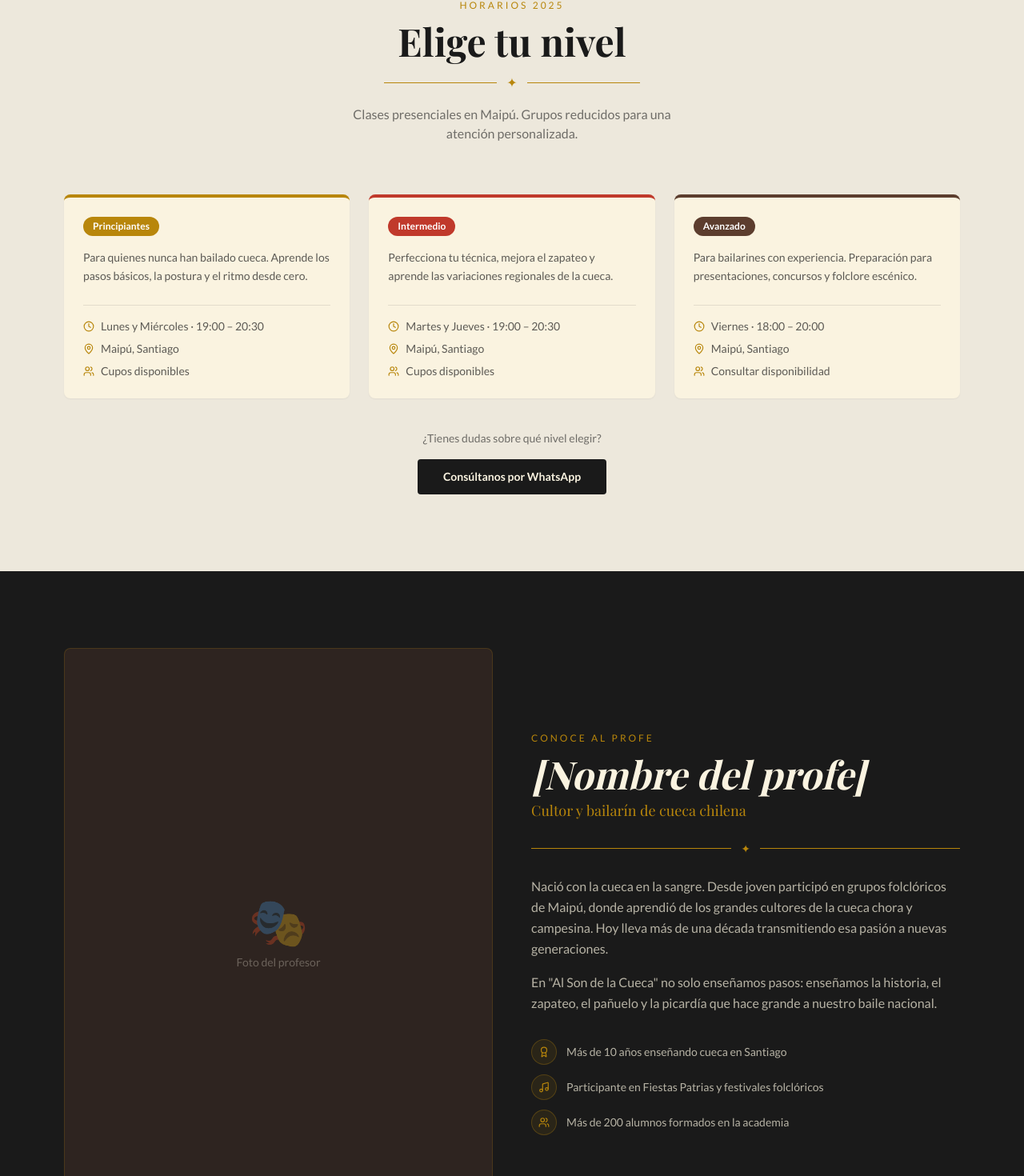
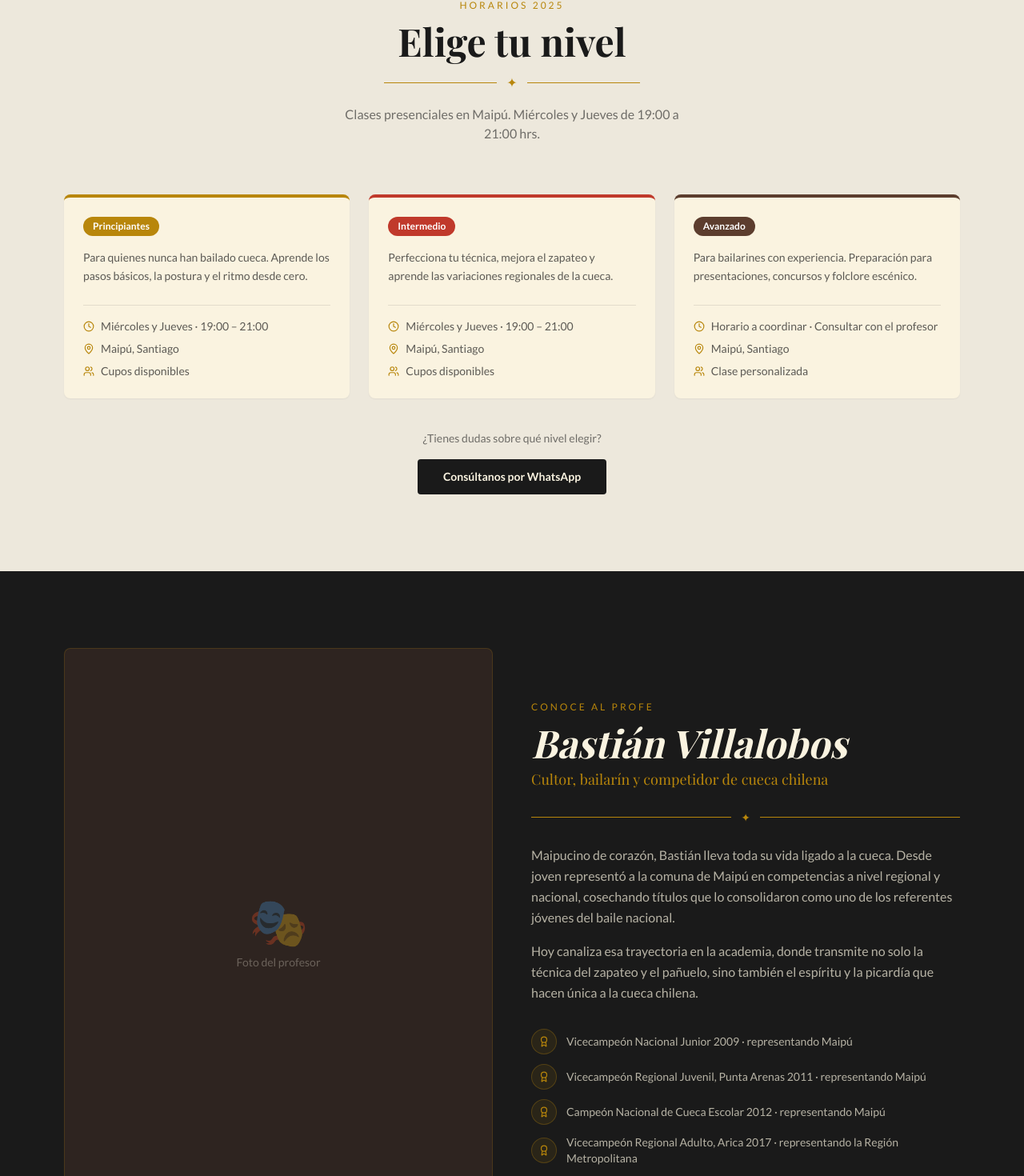
Before and after one commit to CristobalR1102/alsondelacueca, a React (Vite) app: page / in a window 1280 px wide. Shown: the part 897-2367 px from the top of the page at 80% size. Built offline with nearby package versions, Linux system fonts and the light colour scheme.

Commit message:
feat: datos reales - Bastián Villalobos, horarios y IG

```diff
--- a/src/components/Clases.jsx
+++ b/src/components/Clases.jsx
@@ -4,8 +4,8 @@ const niveles = [
   {
     nivel: "Principiantes",
     descripcion: "Para quienes nunca han bailado cueca. Aprende los pasos básicos, la postura y el ritmo desde cero.",
-    dias: "Lunes y Miércoles",
-    horario: "19:00 – 20:30",
+    dias: "Miércoles y Jueves",
+    horario: "19:00 – 21:00",
     cupos: "Cupos disponibles",
     color: "border-dorado",
     badge: "bg-dorado",
@@ -13,8 +13,8 @@ const niveles = [
   {
     nivel: "Intermedio",
     descripcion: "Perfecciona tu técnica, mejora el zapateo y aprende las variaciones regionales de la cueca.",
-    dias: "Martes y Jueves",
-    horario: "19:00 – 20:30",
+    dias: "Miércoles y Jueves",
+    horario: "19:00 – 21:00",
     cupos: "Cupos disponibles",
     color: "border-rojo",
     badge: "bg-rojo",
@@ -22,9 +22,9 @@ const niveles = [
   {
     nivel: "Avanzado",
     descripcion: "Para bailarines con experiencia. Preparación para presentaciones, concursos y folclore escénico.",
-    dias: "Viernes",
-    horario: "18:00 – 20:00",
-    cupos: "Consultar disponibilidad",
+    dias: "Horario a coordinar",
+    horario: "Consultar con el profesor",
+    cupos: "Clase personalizada",
     color: "border-tierra",
     badge: "bg-tierra",
   },
@@ -46,7 +46,7 @@ export default function Clases() {
             <span className="text-dorado">✦</span>
           </div>
           <p className="font-body text-carbon/60 mt-4 max-w-md mx-auto">
-            Clases presenciales en Maipú. Grupos reducidos para una atención personalizada.
+            Clases presenciales en Maipú. Miércoles y Jueves de 19:00 a 21:00 hrs.
           </p>
         </div>
 
--- a/src/components/Contacto.jsx
+++ b/src/components/Contacto.jsx
@@ -39,7 +39,7 @@ export default function Contacto() {
                 </div>
                 <div>
                   <p className="font-body text-crema/50 text-xs uppercase tracking-widest">Clases</p>
-                  <p className="font-body text-crema text-sm">Lunes a Viernes desde las 19:00</p>
+                  <p className="font-body text-crema text-sm">Miércoles y Jueves · 19:00 – 21:00 hrs</p>
                 </div>
               </div>
 
@@ -50,12 +50,12 @@ export default function Contacto() {
                 <div>
                   <p className="font-body text-crema/50 text-xs uppercase tracking-widest">Instagram</p>
                   <a
-                    href="https://instagram.com/alsondelacueca"
+                    href="https://www.instagram.com/academia_alsondelacueca/"
                     target="_blank"
                     rel="noreferrer"
                     className="font-body text-crema text-sm hover:text-dorado transition-colors"
                   >
-                    @alsondelacueca
+                    @academia_alsondelacueca
                   </a>
                 </div>
               </div>
@@ -75,7 +75,7 @@ export default function Contacto() {
               Te respondemos el mismo día.
             </p>
             <a
-              href="https://wa.me/56912345678?text=Hola!%20Me%20interesa%20inscribirme%20en%20Al%20Son%20de%20la%20Cueca.%20%C2%BFPodr%C3%ADan%20darme%20m%C3%A1s%20informaci%C3%B3n?"
+              href="https://wa.me/56991555287?text=Hola!%20Me%20interesa%20inscribirme%20en%20Al%20Son%20de%20la%20Cueca.%20%C2%BFPodr%C3%ADan%20darme%20m%C3%A1s%20informaci%C3%B3n?"
               target="_blank"
               rel="noreferrer"
               className="inline-flex items-center gap-2 bg-green-500 hover:bg-green-600 text-white font-bold px-8 py-3 rounded transition-colors text-sm"
@@ -84,7 +84,7 @@ export default function Contacto() {
               Abrir WhatsApp
             </a>
             <p className="font-body text-crema/30 text-xs mt-4">
-              También puedes llamar al +56 9 1234 5678
+              También puedes llamar al +56 9 9155 5287
             </p>
           </div>
         </div>
--- a/src/components/Profe.jsx
+++ b/src/components/Profe.jsx
@@ -1,9 +1,10 @@
 import { Award, Music, Users } from "lucide-react";
 
 const logros = [
-  { icon: Award, texto: "Más de 10 años enseñando cueca en Santiago" },
-  { icon: Music,  texto: "Participante en Fiestas Patrias y festivales folclóricos" },
-  { icon: Users,  texto: "Más de 200 alumnos formados en la academia" },
+  { icon: Award, texto: "Vicecampeón Nacional Junior 2009 · representando Maipú" },
+  { icon: Award, texto: "Vicecampeón Regional Juvenil, Punta Arenas 2011 · representando Maipú" },
+  { icon: Award, texto: "Campeón Nacional de Cueca Escolar 2012 · representando Maipú" },
+  { icon: Award, texto: "Vicecampeón Regional Adulto, Arica 2017 · representando la Región Metropolitana" },
 ];
 
 export default function Profe() {
@@ -33,10 +34,10 @@ export default function Profe() {
               Conoce al profe
             </p>
             <h2 className="font-display text-crema text-4xl md:text-5xl font-bold italic mb-2">
-              [Nombre del profe]
+              Bastián Villalobos
             </h2>
             <p className="font-display text-dorado text-lg mb-6">
-              Cultor y bailarín de cueca chilena
+              Cultor, bailarín y competidor de cueca chilena
             </p>
 
             <div className="linea-cueca mb-6">
@@ -44,13 +45,13 @@ export default function Profe() {
             </div>
 
             <p className="font-body text-crema/70 leading-relaxed mb-4">
-              Nació con la cueca en la sangre. Desde joven participó en grupos folclóricos de
-              Maipú, donde aprendió de los grandes cultores de la cueca chora y campesina.
-              Hoy lleva más de una década transmitiendo esa pasión a nuevas generaciones.
+              Maipucino de corazón, Bastián lleva toda su vida ligado a la cueca. Desde joven
+              representó a la comuna de Maipú en competencias a nivel regional y nacional,
+              cosechando títulos que lo consolidaron como uno de los referentes jóvenes del baile nacional.
             </p>
             <p className="font-body text-crema/70 leading-relaxed mb-8">
-              En "Al Son de la Cueca" no solo enseñamos pasos: enseñamos la historia,
-              el zapateo, el pañuelo y la picardía que hace grande a nuestro baile nacional.
+              Hoy canaliza esa trayectoria en la academia, donde transmite no solo la técnica
+              del zapateo y el pañuelo, sino también el espíritu y la picardía que hacen única a la cueca chilena.
             </p>
 
             {/* Logros */}
```
